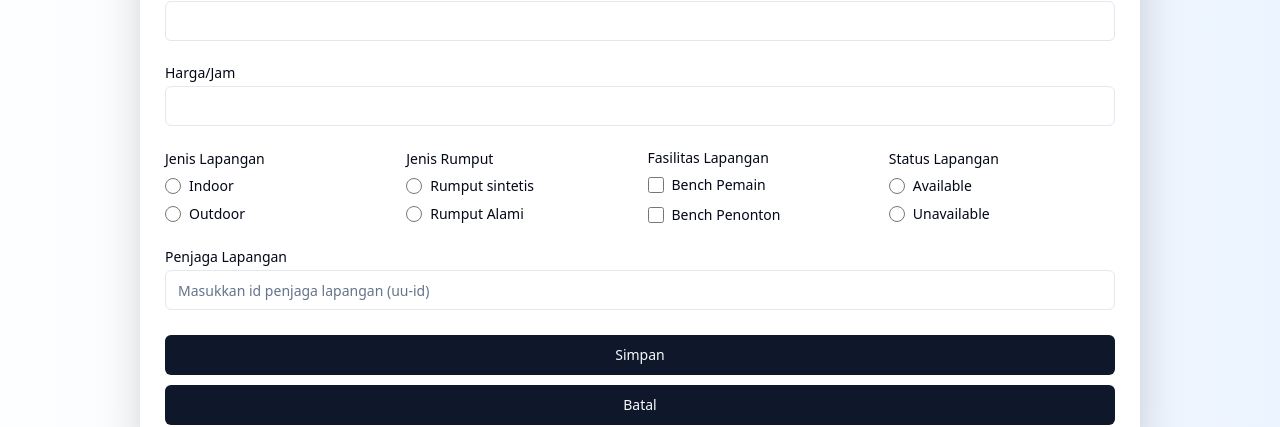
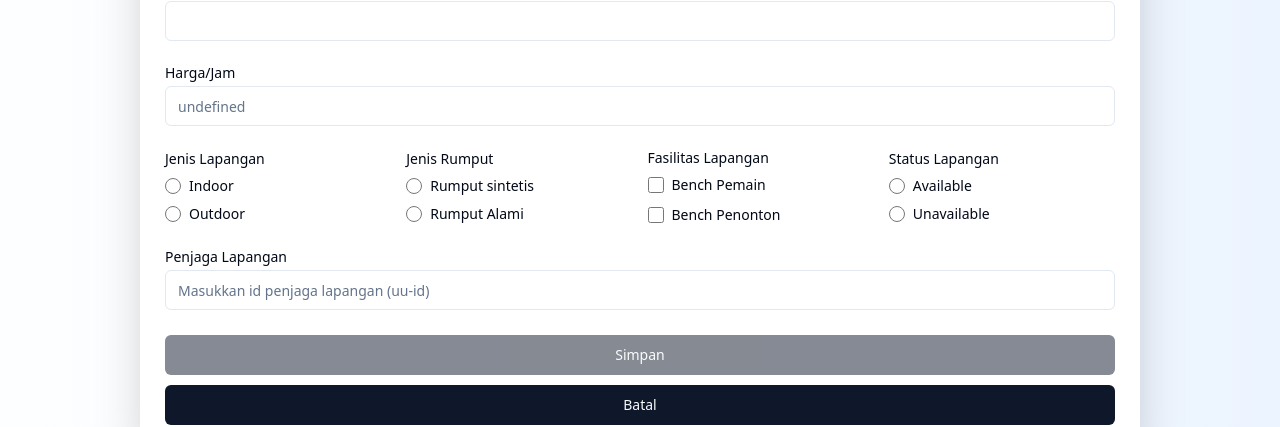
Before and after one commit to DiziASP/gasball-deploy, a Next.js app: page /dashboard/field/1/edit in a window 1280 px wide. Shown: the part 233-660 px from the top of the page. Built offline with nearby package versions, Linux system fonts and the light colour scheme; no server answers.

Commit message:
feat: fix field

```diff
--- a/src/app/(admin)/dashboard/(dashboards)/Field.tsx
+++ b/src/app/(admin)/dashboard/(dashboards)/Field.tsx
@@ -11,7 +11,6 @@ import {
   TableRow
 } from '@/components/ui/table';
 import React, { useState, useEffect } from 'react';
-import Dropdown from '@/components/ui/dropdown-menu';
 import Link from 'next/link';
 import { Pencil2Icon } from '@radix-ui/react-icons';
 import { TrashIcon } from '@radix-ui/react-icons';
@@ -20,7 +19,7 @@ import Image from 'next/image';
 
 async function getAllField() {
   try {
-    const res = await fetch(`$/api/field`);
+    const res = await fetch(`/api/field`);
     const data = await res.json();
 
     return data['data']['field'];
@@ -32,13 +31,13 @@ async function getAllField() {
 interface DeleteConfirmationPopupProps {
   onDelete: () => void;
   onCancel: () => void;
-  id : string;
-  name : string;
-  location : string;
-  syntheticGrass : boolean;
-  indoor : boolean;
-  playerBench : boolean;
-  watcherBench : boolean;
+  id: string;
+  name: string;
+  location: string;
+  syntheticGrass: boolean;
+  indoor: boolean;
+  playerBench: boolean;
+  watcherBench: boolean;
 }
 
 async function deleteField(id: string) {
@@ -67,7 +66,7 @@ const DeleteConfirmationPopup: React.FC<DeleteConfirmationPopupProps> = ({
   return (
     <div className="fixed inset-0 z-50 flex items-center justify-center bg-black bg-opacity-50">
       <div className="gap-5 bg-white w-3/4 h-2/3 p-20 m-20 rounded-3xl block px-4 py-2 text-sm text-gray-700 hover:bg-gray-100">
-        <h2 className='p-5 text-center' >Konfirmasi hapus lapangan</h2>
+        <h2 className="p-5 text-center">Konfirmasi hapus lapangan</h2>
         <div className="flex pt-10 px-10 gap-4">
           <Image
             src="/assets/images/field.jpg"
@@ -75,21 +74,25 @@ const DeleteConfirmationPopup: React.FC<DeleteConfirmationPopupProps> = ({
             width={180}
             height={280}
           />
-          <div className='flex-col justify-center'>
+          <div className="flex-col justify-center">
             <h3 className="h-24"> {name}</h3>
             <h4 className="pt-2"> {location}</h4>
-            <p className='font-medium text-base'> {syntheticGrass ? 'Rumput Sintentis' : 'Rumput Alami'}
-            {indoor ? ' | Indoor' : ' | Outdoor'
-            } {playerBench && '| Bench Pemain'} {watcherBench && '| Bench Penonton'
-            } </p>
+            <p className="font-medium text-base">
+              {' '}
+              {syntheticGrass ? 'Rumput Sintentis' : 'Rumput Alami'}
+              {indoor ? ' | Indoor' : ' | Outdoor'}{' '}
+              {playerBench && '| Bench Pemain'}{' '}
+              {watcherBench && '| Bench Penonton'}{' '}
+            </p>
           </div>
         </div>
-        <div className='flex w-full px-10 pt-10 gap-5 items-center  justify-center'>
+        <div className="flex w-full px-10 pt-10 gap-5 items-center  justify-center">
           <Button
             className="w-3/4 h-14 rounded-xl"
             type="submit"
             variant={'destructive'}
             onClick={onDelete}
+            title={'Hapus'}
           >
             Hapus
           </Button>
@@ -97,6 +100,7 @@ const DeleteConfirmationPopup: React.FC<DeleteConfirmationPopupProps> = ({
             className=" w-3/4 h-14 rounded-xl"
             variant={'outline'}
             onClick={onCancel}
+            title={'Batal'}
           >
             Batal
           </Button>
@@ -143,10 +147,9 @@ export default function FieldManagement() {
   };
 
   return (
-
     <div>
       <div className="grid m-10 gap-10">
-        <div className="flex inline-flex justify-between">
+        <div className="flex justify-between">
           <h1>Data Lapangan</h1>
           <Link href={`dashboard/field/add-field`}>
             <button
@@ -179,22 +182,14 @@ export default function FieldManagement() {
                   {fields.map(
                     (row: {
                       id: React.Key | null | undefined;
-                      name:
-                        | string
-                        | undefined;
-                      location:
-                        | string
-
-                        | undefined;
+                      name: string | undefined;
+                      location: string | undefined;
                       syntheticGrass: any;
                       Indoor: any;
                       playerBench: any;
                       watcherBench: any;
                       users: {
-                        full_name:
-                          | string
-
-                          | undefined;
+                        full_name: string | undefined;
                       };
                       pricePerHour: { toString: () => string };
                     }) => (
@@ -219,17 +214,29 @@ export default function FieldManagement() {
                         </TableCell>
                         <TableCell>
                           <Link href={`dashboard/field/${row.id}/edit`}>
-                            <button >
+                            <button>
                               <Pencil2Icon />
                             </button>
                           </Link>
                         </TableCell>
                         <TableCell>
-                            <button onClick={() => handleShowPopup(String(row.id))}>
+                          <button
+                            onClick={() => handleShowPopup(String(row.id))}
+                          >
                             <TrashIcon />
                           </button>
-                          {showPopup && selectedField===row.id && (
-        <DeleteConfirmationPopup onDelete={handleDelete} onCancel={handleCancel} name={row.name} id={row.id} location={row.location}  syntheticGrass={row.syntheticGrass} indoor={row.indoor} playerBench={row.playerBench} watcherBench={row.watcherBench}/>
+                          {showPopup && selectedField === row.id && (
+                            <DeleteConfirmationPopup
+                              onDelete={handleDelete}
+                              onCancel={handleCancel}
+                              name={row.name!}
+                              id={row.id}
+                              location={row.location!}
+                              syntheticGrass={row.syntheticGrass}
+                              indoor={row.Indoor!}
+                              playerBench={row.playerBench}
+                              watcherBench={row.watcherBench}
+                            />
                           )}
                         </TableCell>
                       </TableRow>
--- a/src/app/(admin)/dashboard/field/[id]/edit/page.tsx
+++ b/src/app/(admin)/dashboard/field/[id]/edit/page.tsx
@@ -61,16 +61,24 @@ export default function EditField({ params }: { params: { id: string } }) {
       setField(data);
     };
     fetchData();
-  }, []);
+  });
 
   const [name, setName] = useState('');
   const [location, setLocation] = useState('');
-  const [pricePerHour, setPricePerHour] = useState(0);
-  const [syntheticGrass, setSyntheticGrass] = useState<boolean>(false);
-  const [indoor, setIndoor] = useState<boolean>(false);
-  const [playerBench, setPlayerBench] = useState<boolean>(false);
-  const [watcherBench, setWatcherBench] = useState<boolean>(false);
-  const [available, setAvailable] = useState<boolean>(false);
+  const [pricePerHour, setPricePerHour] = useState<Number | undefined>(
+    undefined
+  );
+  const [syntheticGrass, setSyntheticGrass] = useState<boolean | undefined>(
+    undefined
+  );
+  const [indoor, setIndoor] = useState<boolean | undefined>(undefined);
+  const [playerBench, setPlayerBench] = useState<boolean | undefined>(
+    undefined
+  );
+  const [watcherBench, setWatcherBench] = useState<boolean | undefined>(
+    undefined
+  );
+  const [available, setAvailable] = useState<boolean>(true);
   const [keeperId, setkeeperId] = useState('');
 
   const handleSubmit = async () => {
@@ -114,7 +122,7 @@ export default function EditField({ params }: { params: { id: string } }) {
     setLocation(e.target.value);
   };
   const handlePricePerHourChange = (e: React.ChangeEvent<HTMLInputElement>) => {
-    setPricePerHour(e.target.value);
+    setPricePerHour(Number(e.target.value));
   };
   const handleKeeperIdChange = (e: React.ChangeEvent<HTMLInputElement>) => {
     setkeeperId(e.target.value);
@@ -169,7 +177,7 @@ export default function EditField({ params }: { params: { id: string } }) {
               <Label>Harga/Jam</Label>
               <Input
                 type="number"
-                placeholder={field?.pricePerHour}
+                placeholder={String(field?.pricePerHour)}
                 onChange={handlePricePerHourChange}
               />
             </div>
@@ -224,6 +232,18 @@ export default function EditField({ params }: { params: { id: string } }) {
               className="!self-stretch !flex-[0_0_auto] !flex !w-full"
               type="submit"
               onClick={handleSubmit}
+              disabled={
+                name === '' ||
+                location === '' ||
+                pricePerHour === undefined ||
+                syntheticGrass === undefined ||
+                indoor === undefined ||
+                playerBench === undefined ||
+                watcherBench === undefined ||
+                keeperId === ''
+                  ? true
+                  : false
+              }
             >
               Simpan
             </Button>
--- a/src/app/(admin)/dashboard/field/add-field/page.tsx
+++ b/src/app/(admin)/dashboard/field/add-field/page.tsx
@@ -21,7 +21,6 @@ import { useRouter } from 'next/navigation';
 
 async function getDetailField(id: string) {
   try {
-
     const res = await fetch(`/api/field/${id}`);
     const data = await res.json();
 
@@ -107,7 +106,7 @@ export default function AddField() {
     setLocation(e.target.value);
   };
   const handlePricePerHourChange = (e: React.ChangeEvent<HTMLInputElement>) => {
-    setPricePerHour(e.target.value);
+    setPricePerHour(Number(e.target.value));
   };
   const handleKeeperIdChange = (e: React.ChangeEvent<HTMLInputElement>) => {
     setkeeperId(e.target.value);
```
Also changed, not shown: 1 other file (tests, documents, lock files or other folders). Lines whose indentation alone changed are shown as unchanged.
